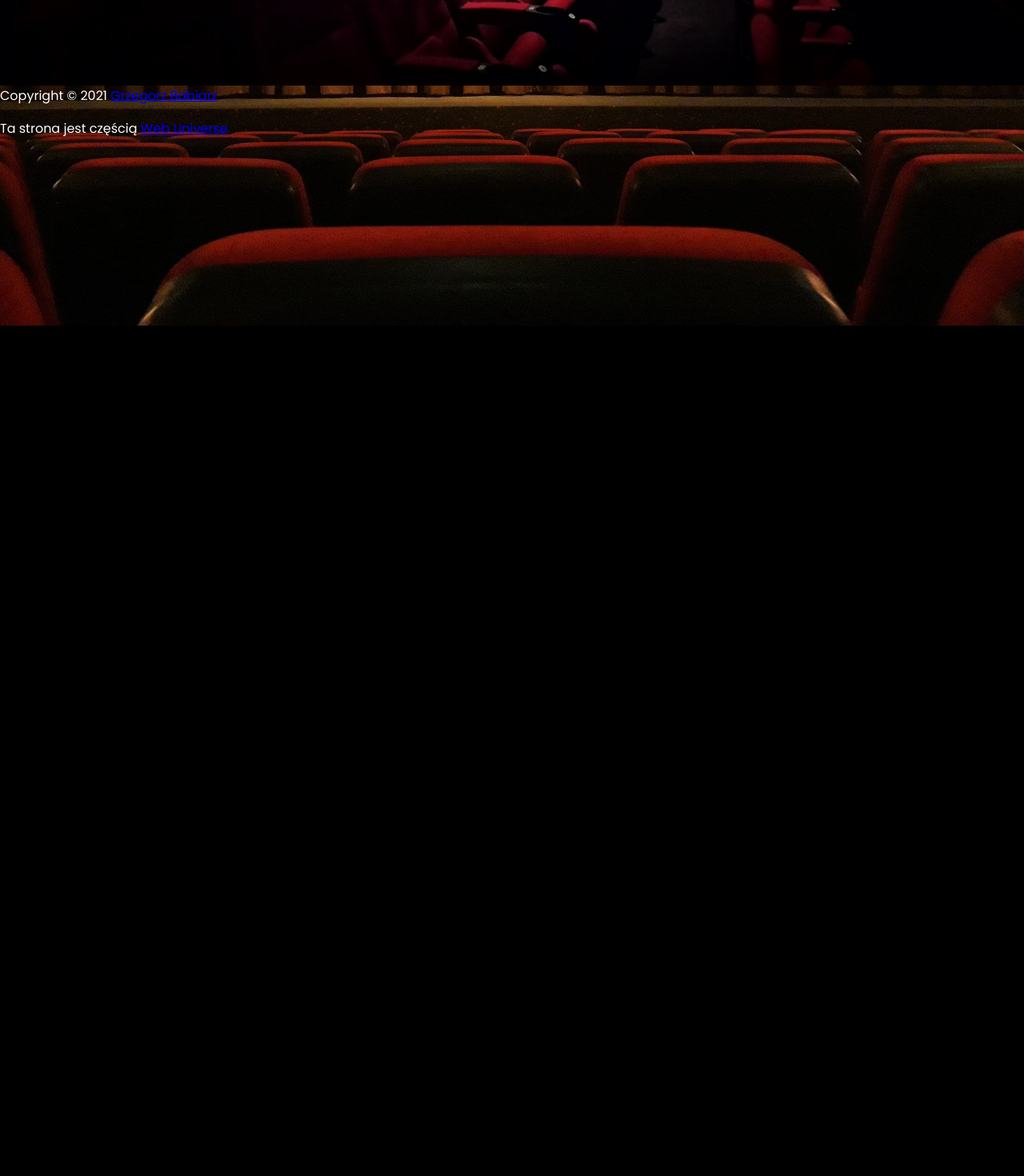
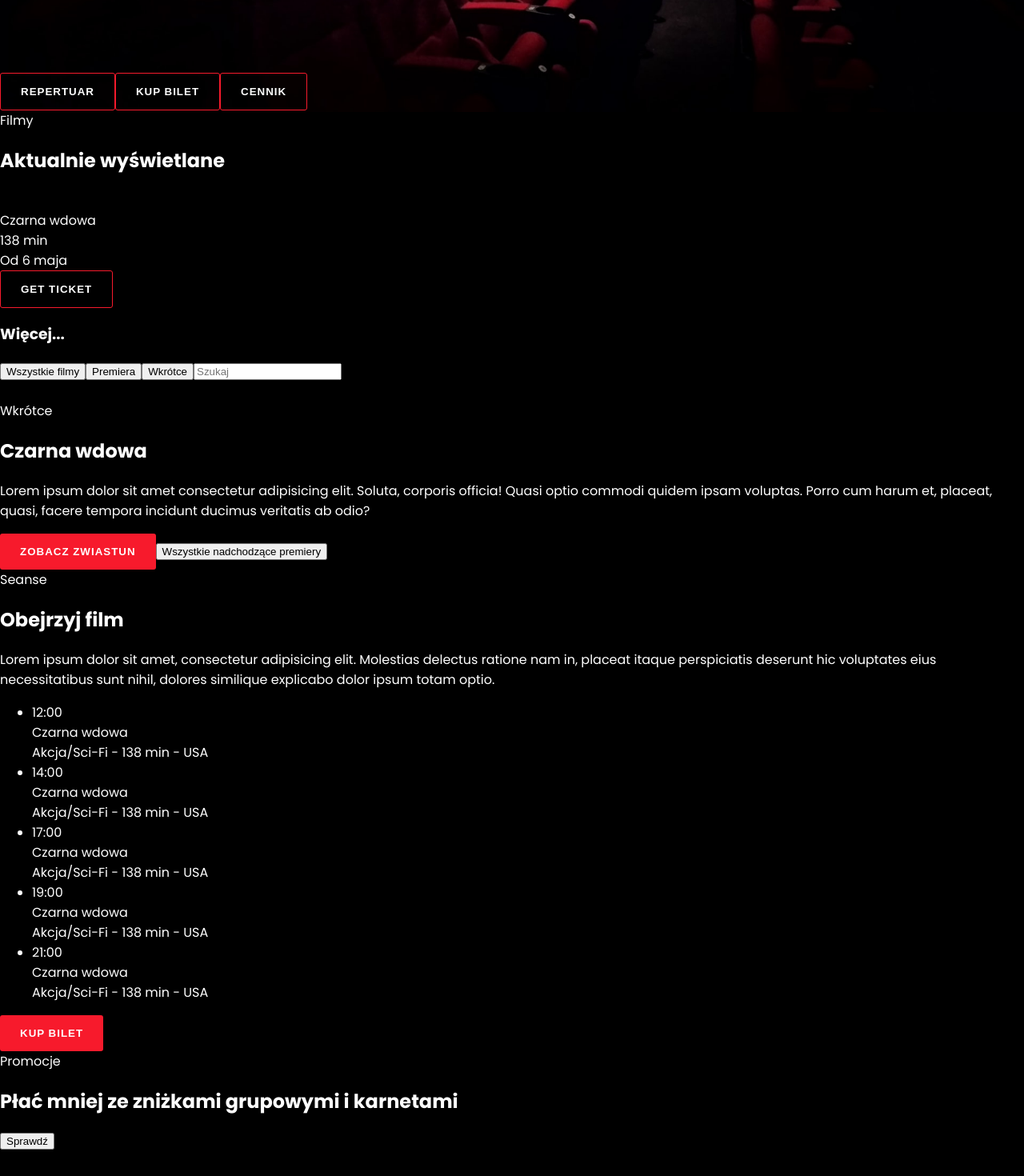
Before and after one commit to grze2000/cinemagic, a Vue app: page / in a window 1280 px wide. Shown: the part 580-2050 px from the top of the page at 80% size. Before the commit the page ends 987 px from the top, so only its background shows below. Built offline with nearby package versions, Linux system fonts and the light colour scheme.

Commit message:
content of home page

```diff
--- a/src/views/Home.vue
+++ b/src/views/Home.vue
@@ -10,6 +10,113 @@
       </router-link>
     </template>
   </Header>
+  <main class="main">
+    <section class="content">
+      <button class="btn">Repertuar</button>
+      <button class="btn">Kup bilet</button>
+      <button class="btn">Cennik</button>
+    </section>
+    <section class="now-showing">
+      <div class="section__subtitle">Filmy</div>
+      <h2 class="section__title"><strong>Aktualnie</strong> wyświetlane</h2>
+      <div class="now-showing__list">
+        <div class="now-showing__list-item movie">
+          <img src="" alt="" class="movie__image">
+          <div class="movie__title">Czarna wdowa</div>
+          <div class="movie__duration">138 min</div>
+          <div class="movie__release">Od 6 maja</div>
+          <router-link to="/get-ticket">
+            <button class="btn">Get ticket</button>
+          </router-link>
+        </div>
+        <div class="now-showing__list-item filters">
+          <h3 class="filters__title">Więcej...</h3>
+          <button class="filters__category">Wszystkie filmy</button>
+          <button class="filters__category">Premiera</button>
+          <button class="filters__category">Wkrótce</button>
+          <input type="text" placeholder="Szukaj" class="filters__search">
+        </div>
+      </div>
+    </section>
+    <section class="coming-soon">
+      <div class="coming-soon__image-wrapper">
+        <img src="" alt="" class="coming-soon__image">
+      </div>
+      <div class="coming-soon__movie-info">
+        <div class="section__subtitle">Wkrótce</div>
+        <h2 class="section__title">Czarna wdowa</h2>
+        <p>Lorem ipsum dolor sit amet consectetur adipisicing elit. Soluta, corporis officia! Quasi optio commodi quidem ipsam voluptas. Porro cum harum et, placeat, quasi, facere tempora incidunt ducimus veritatis ab odio?</p>
+        <router-link to="/movie/123">
+          <button class="btn--filled">Zobacz zwiastun</button>
+        </router-link>
+        <router-link to="/coming-soon">
+          <button class="btn--">Wszystkie nadchodzące premiery</button>
+        </router-link>
+      </div>
+    </section>
+    <section class="showtimes">
+      <div class="showtimes__info">
+        <div class="section__subtitle">Seanse</div>
+        <h2 class="section__title"><strong>Obejrzyj</strong> film</h2>
+        <p>Lorem ipsum dolor sit amet, consectetur adipisicing elit. Molestias delectus ratione nam in, placeat itaque perspiciatis deserunt hic voluptates eius necessitatibus sunt nihil, dolores similique explicabo dolor ipsum totam optio.</p>
+      </div>
+      <div class="showtimes__table">
+        <ul class="showtimes__list">
+          <li class="showtimes__list-item">
+            <div class="showtimes__item-time">12:00</div>
+            <div class="showtimes__item-title">Czarna wdowa</div>
+            <div class="showtimes__item-info">
+              Akcja/Sci-Fi - 138 min - USA
+            </div>
+          </li>
+          <li class="showtimes__list-item">
+            <div class="showtimes__item-time">14:00</div>
+            <div class="showtimes__item-title">Czarna wdowa</div>
+            <div class="showtimes__item-info">
+              Akcja/Sci-Fi - 138 min - USA
+            </div>
+          </li>
+          <li class="showtimes__list-item">
+            <div class="showtimes__item-time">17:00</div>
+            <div class="showtimes__item-title">Czarna wdowa</div>
+            <div class="showtimes__item-info">
+              Akcja/Sci-Fi - 138 min - USA
+            </div>
+          </li>
+          <li class="showtimes__list-item">
+            <div class="showtimes__item-time">19:00</div>
+            <div class="showtimes__item-title">Czarna wdowa</div>
+            <div class="showtimes__item-info">
+              Akcja/Sci-Fi - 138 min - USA
+            </div>
+          </li>
+          <li class="showtimes__list-item">
+            <div class="showtimes__item-time">21:00</div>
+            <div class="showtimes__item-title">Czarna wdowa</div>
+            <div class="showtimes__item-info">
+              Akcja/Sci-Fi - 138 min - USA
+            </div>
+          </li>
+        </ul>
+        <router-link to="/get-ticket">
+          <button class="btn--filled">Kup bilet</button>
+        </router-link>
+      </div>
+    </section>
+    <section class="movie-pass">
+      <div class="movie-pass__info">
+        <div class="section__subtitle">Promocje</div>
+        <h2 class="section__title">Płać mniej ze zniżkami grupowymi i karnetami</h2>
+        <router-link to="/movie-pass">
+          <button class="btn-filled">Sprawdź</button>
+        </router-link>
+      </div>
+      <img src="" alt="" class="movie-pass__image">
+      <img src="" alt="" class="movie-pass__image">
+      <img src="" alt="" class="movie-pass__image">
+      <img src="" alt="" class="movie-pass__image">
+    </section>
+  </main>
 </template>
 
 <script>
```
